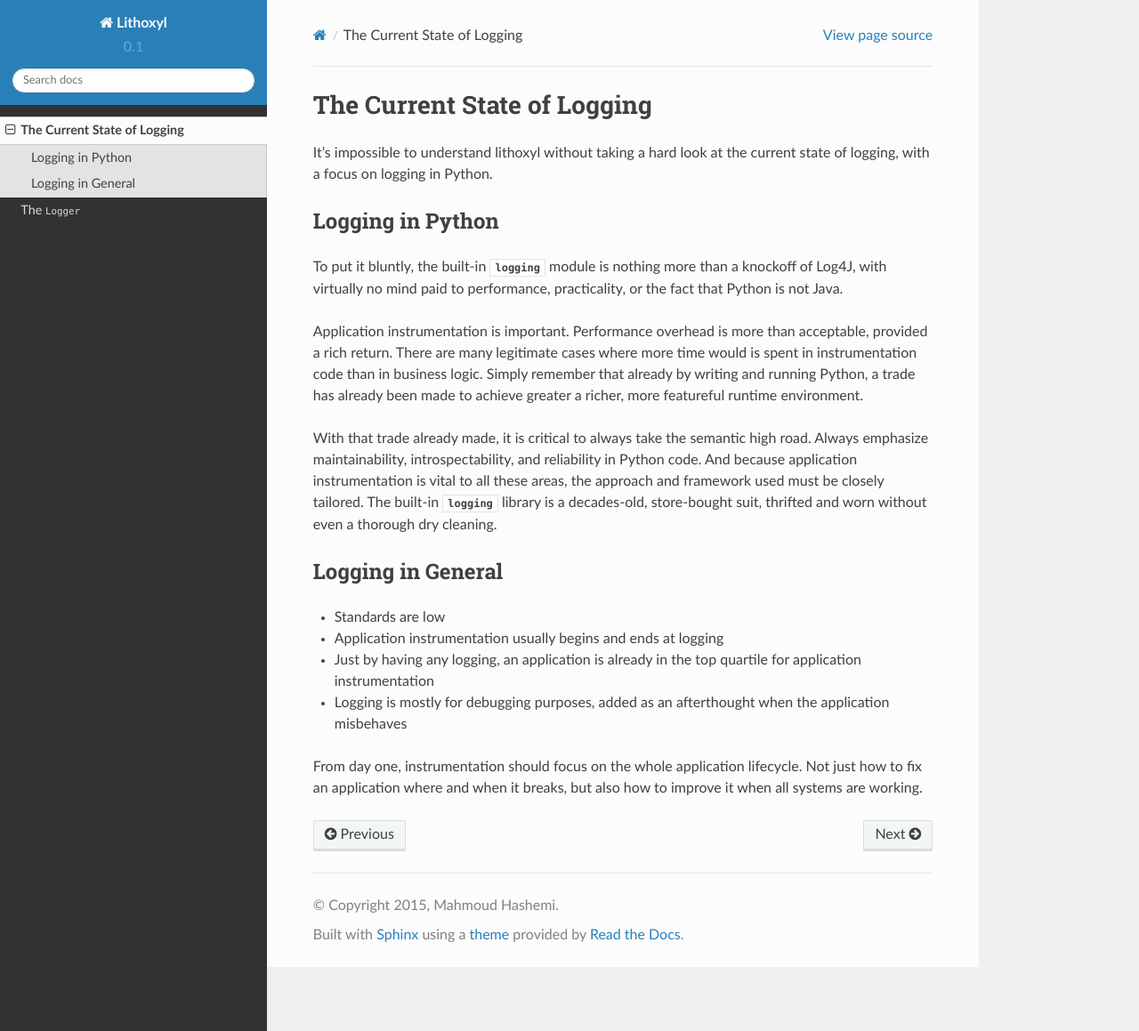
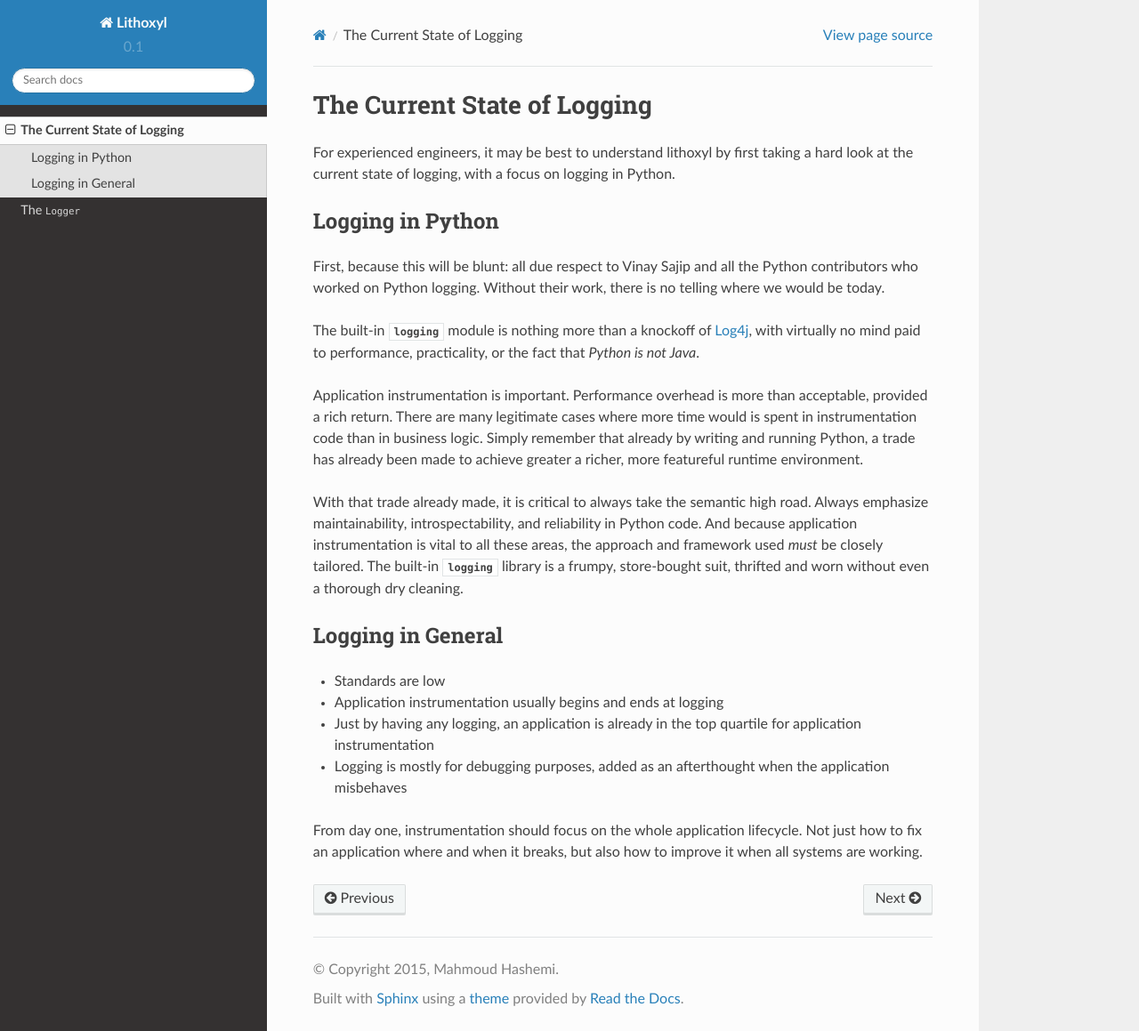
Before and after one commit to mahmoud/lithoxyl, a Sphinx documentation site: the page built from docs/state_of_logging.rst, in a window 1280 px wide and 1159 px high. Shown: the whole window at 89% size. Built offline with Sphinx 7.4.7 and the Read the Docs theme 2.0.0, drawn with Linux system fonts in a browser that asks for light colours.

Commit message:
tempering state of logging a bit

```diff
--- a/docs/state_of_logging.rst
+++ b/docs/state_of_logging.rst
@@ -1,30 +1,41 @@
 The Current State of Logging
 ============================
 
-It's impossible to understand lithoxyl without taking a hard look at
-the current state of logging, with a focus on logging in Python.
+For experienced engineers, it may be best to understand lithoxyl by
+first taking a hard look at the current state of logging, with a focus
+on logging in Python.
 
 Logging in Python
 -----------------
 
-To put it bluntly, the built-in :mod:`logging` module is nothing more
-than a knockoff of Log4J, with virtually no mind paid to performance,
-practicality, or the fact that Python is not Java.
+First, because this will be blunt: all due respect to Vinay Sajip and
+all the Python contributors who worked on Python logging. Without
+their work, there is no telling where we would be today.
 
-Application instrumentation is important. Performance overhead is more
-than acceptable, provided a rich return. There are many legitimate
-cases where more time would is spent in instrumentation code than in
-business logic. Simply remember that already by writing and running
-Python, a trade has already been made to achieve greater a richer,
-more featureful runtime environment.
+The built-in :mod:`logging` module is nothing more than a knockoff of
+`Log4j`_, with virtually no mind paid to performance, practicality, or
+the fact that *Python is not Java*.
+
+Application instrumentation is important. Performance overhead is
+more than acceptable, provided a rich return. There are many
+legitimate cases where more time would is spent in instrumentation
+code than in business logic. Simply remember that already by writing
+and running Python, a trade has already been made to achieve greater a
+richer, more featureful runtime environment.
 
 With that trade already made, it is critical to always take the
 semantic high road. Always emphasize maintainability,
 introspectability, and reliability in Python code. And because
 application instrumentation is vital to all these areas, the approach
-and framework used must be closely tailored. The built-in
-:class:`logging` library is a decades-old, store-bought suit, thrifted
+and framework used *must* be closely tailored. The built-in
+:class:`logging` library is a frumpy, store-bought suit, thrifted
 and worn without even a thorough dry cleaning.
+
+.. _Log4j: http://logging.apache.org/log4j/1.2/
+
+.. more like we need something more formal, like a tuxedo, and instead
+   we got a pitstained tshirt with a tuxedo printed on it. and the
+   pitstains aren't even ours.
 
 Logging in General
 ------------------
```
